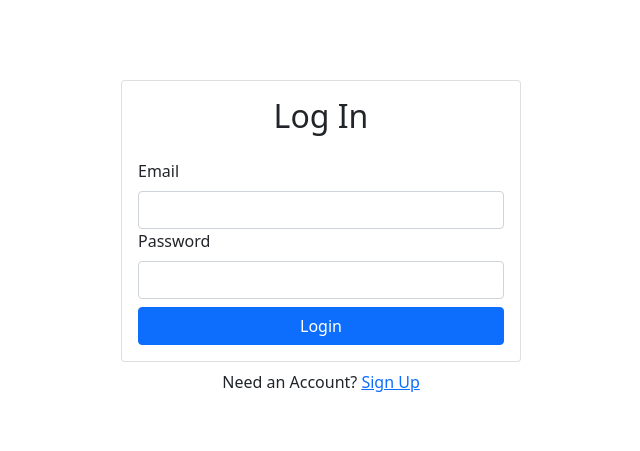
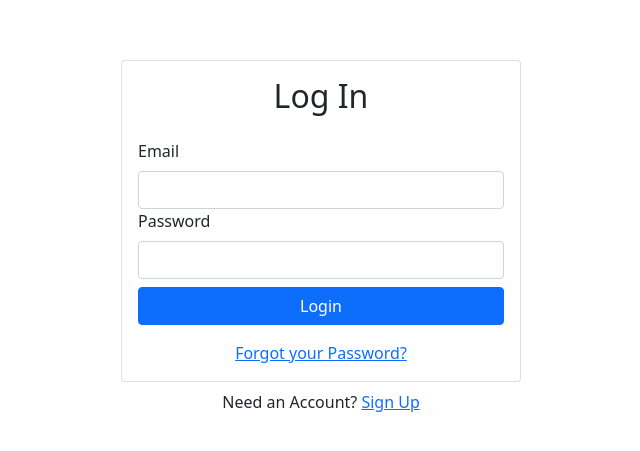
Before and after one commit to nikolai-sim/fire-auth-test, a React (Create React App) app: page /login in a window 1280 px wide. Shown: the part 163-614 px from the top of the page, without its empty margins (319-959 px from the left). Built offline with nearby package versions, Linux system fonts and the light colour scheme; no server answers.

Commit message:
add link to forgot password

```diff
--- a/src/components/Login.js
+++ b/src/components/Login.js
@@ -48,6 +48,9 @@ export default function Login() {
               </Button>
             </Form.Group>
           </Form>
+          <div className="wd-100 text-center mt-3">
+            <Link to="/resetpassword">Forgot your Password?</Link>
+          </div>
         </Card.Body>
       </Card>
       <div className="wd-100 text-center mt-2">
```
